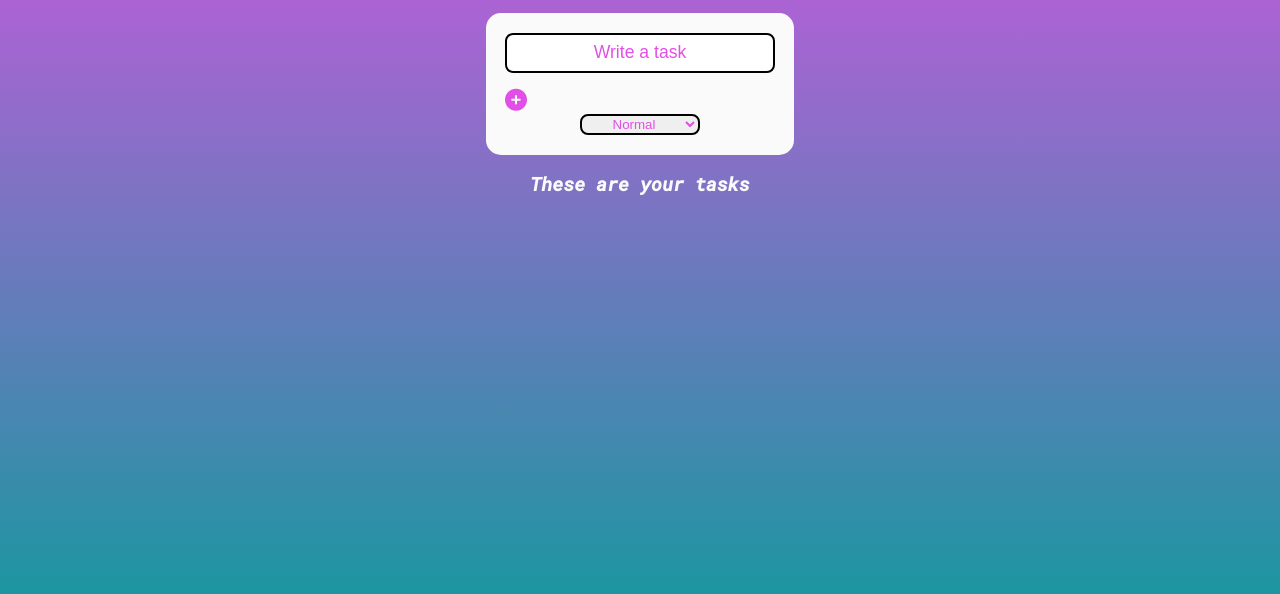
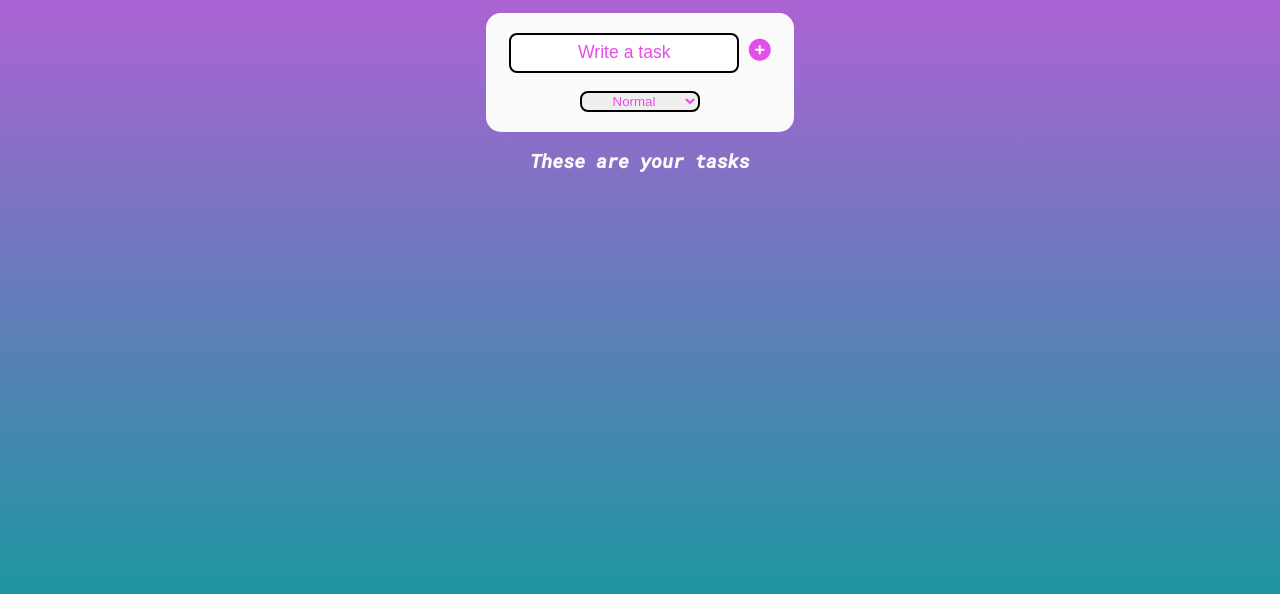
Before and after one commit to keilinaguiar/first-project-HACK-BOSS, a plain HTML site: page index.html in a window 1280 px wide. Shown: the part 226-820 px from the top of the page. Drawn offline with Linux system fonts and the light colour scheme.

Commit message:
detalles

```diff
--- a/css/style.css
+++ b/css/style.css
@@ -150,7 +150,7 @@ body {
 }
 @media (min-width: 700px) {
     .addHomework > p:first-of-type > input {
-        width: 270px;
+        width: 230px;
     }
     .homework > ul > li > p{
         font-size: 20px;
```
